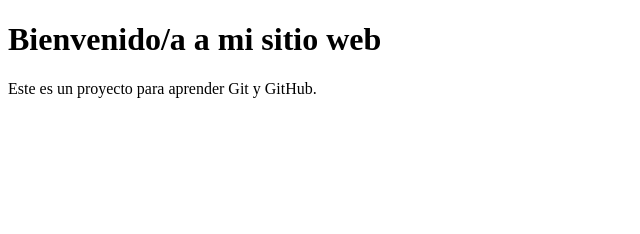
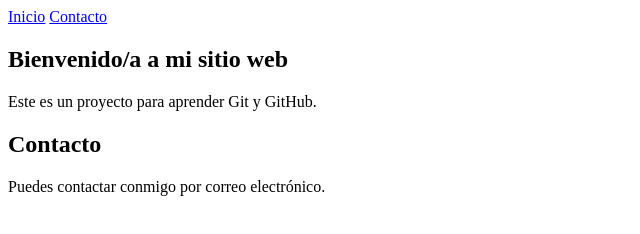
Before and after one commit to aduarterb-cyber/Proyecto1, a plain HTML site: page index.html in a window 1280 px wide. Shown: the whole page, without its empty margins (0-640 px from the left). Drawn offline with Linux system fonts and the light colour scheme.

Commit message:
Añadir menú de navegación

```diff
--- a/index.html
+++ b/index.html
@@ -1,3 +1,4 @@
+
 <!DOCTYPE html>
 <html lang="es">
 <head>
@@ -6,7 +7,19 @@
     <title>Mi Proyecto Web</title>
 </head>
 <body>
-    <h1>Bienvenido/a a mi sitio web</h1>
-    <p>Este es un proyecto para aprender Git y GitHub.</p>
+    <nav>
+        <a href="#inicio">Inicio</a>
+        <a href="#contacto">Contacto</a>
+    </nav>
+
+    <section id="inicio">
+        <h1>Bienvenido/a a mi sitio web</h1>
+        <p>Este es un proyecto para aprender Git y GitHub.</p>
+    </section>
+
+    <section id="contacto">
+        <h2>Contacto</h2>
+        <p>Puedes contactar conmigo por correo electrónico.</p>
+    </section>
 </body>
 </html>
```
